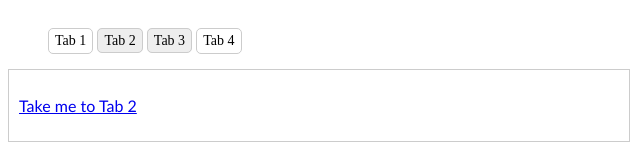
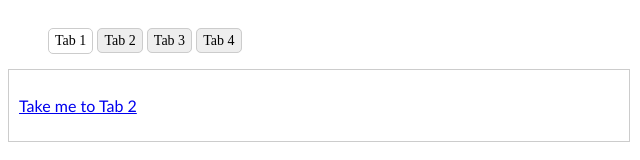
Before and after one commit to carrotscript/code-books, a plain HTML site: page index.html in a window 1280 px wide. Shown: the full height of the page, 0-640 px from the left. Drawn offline with nearby package versions, Linux system fonts and the light colour scheme.

Commit message:
Update index.html

```diff
--- a/index.html
+++ b/index.html
@@ -86,7 +86,7 @@
             <li class="active"><a href="#tab1" rel="tab1">Tab 1</a></li>
             <li><a href="#tab2" rel="tab2">Tab 2</a></li>
             <li><a href="#tab3" rel="tab3">Tab 3</a></li>
-            <li class="active"><a href="#tab4" rel="tab4">Tab 4</a></li>
+            <li><a href="#tab4" rel="tab4">Tab 4</a></li>
         </ul>
     </div>
 
```
